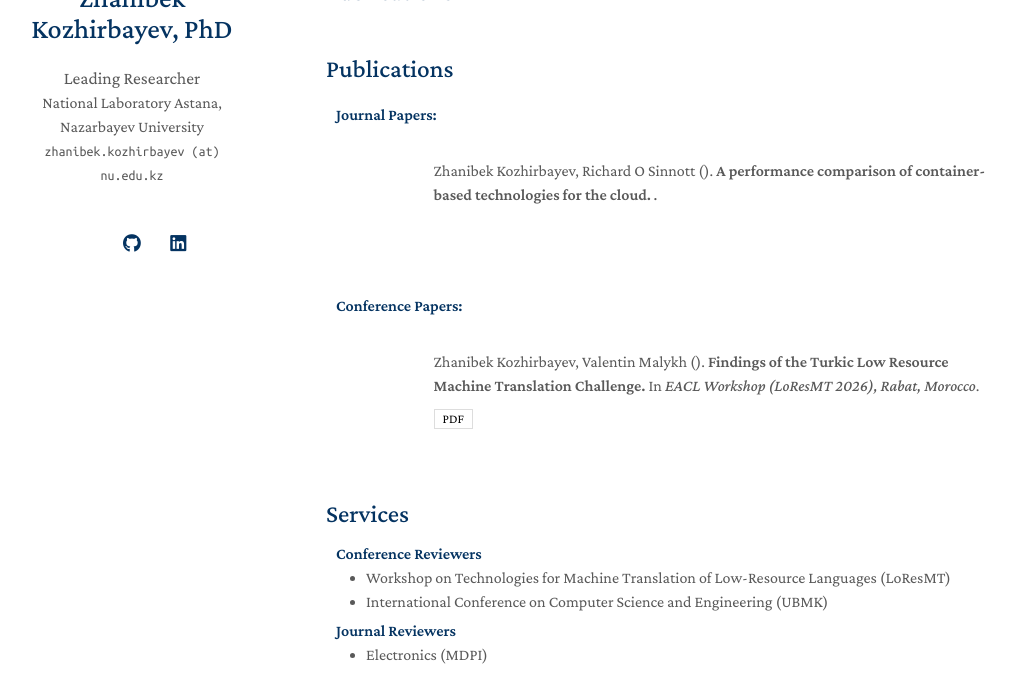
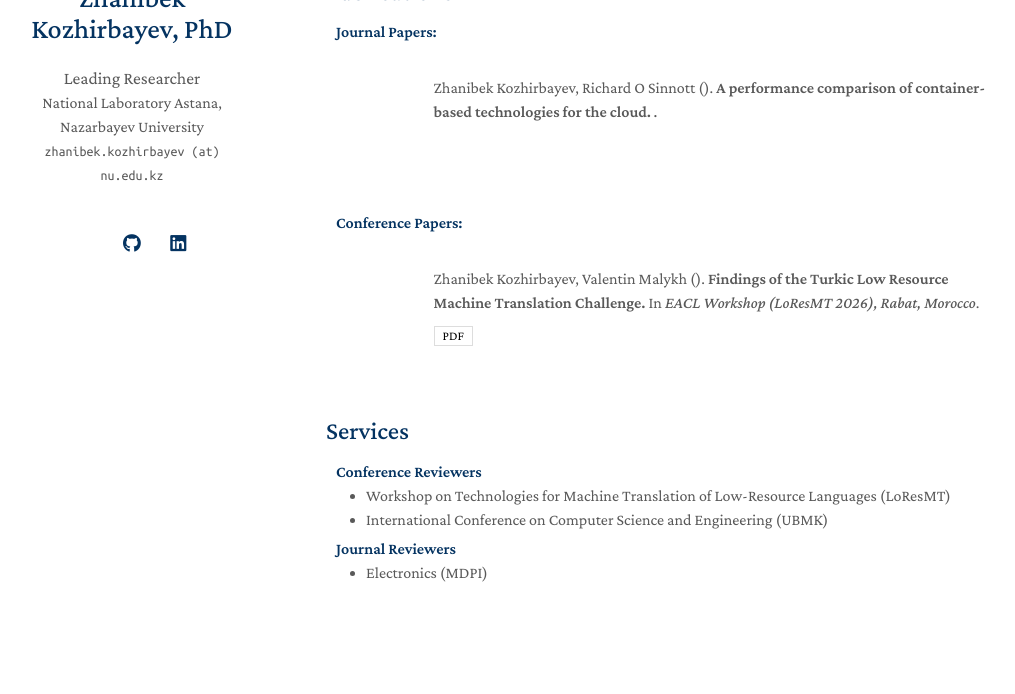
Before and after one commit to zhanibekkm/zhanibekkm.github.io, a Jekyll site: the page built from index.md, in a window 1280 px wide and 900 px high, scrolled down 695 px, cut to the strip 206-900 px from the top of the window. Shown: the whole strip, without its empty margins (144-1159 px from the left). Built offline with Jekyll 4.4.1, drawn with Linux system fonts in a browser that asks for light colours; a style sheet for code colours, icons or effects is not loaded.

Commit message:
Update publications.md

```diff
--- a/_includes/publications.md
+++ b/_includes/publications.md
@@ -1,5 +1,3 @@
-<h2 id="publications" style="margin-top: 50px; margin-bottom: 20px;">Publications</h2>
-
 <h4 style="margin: 0 10px 0;">Journal Papers:</h4>
 <div class="publications">
   <ol class="bibliography" style="list-style: none; padding-left: 0; margin-top: 0;">
```
